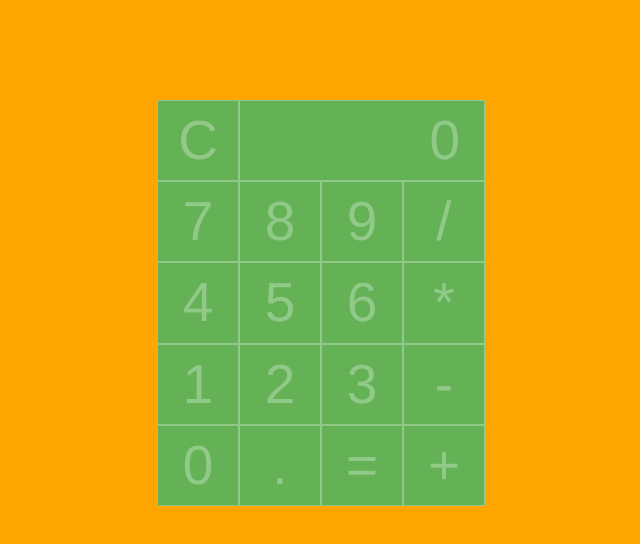
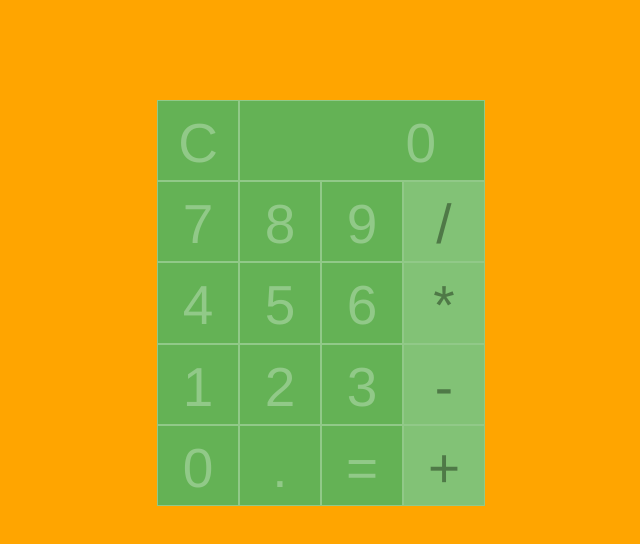
Before and after one commit to cdhorn515/TIY3-calculator, a plain HTML site: page index.html in a window 1280 px wide. Shown: the whole page, without its empty margins (319-959 px from the left). Drawn offline with Linux system fonts and the light colour scheme.

Commit message:
added nodes to js file, created separate div for text in html file and updated to include black, and changed top margin to 10px for text

```diff
--- a/index.html
+++ b/index.html
@@ -1,36 +1,74 @@
 <!DOCTYPE html>
 <html lang="en">
+
 <head>
   <meta charset="utf-8">
   <title>Calculator</title>
   <link rel="stylesheet" href="main.css">
 </head>
+
 <body>
-    <div class="numberViewer">
+  <div class="numberViewer" id="calculator">
 
-        <div class="calc-btn" id="clear">C</div>
-        <div class="calc-btn" id="viewport">0</div>
-        <div class="calc-btn" id="7">7</div>
-        <div class="calc-btn" id="8">8</div>
-        <div class="calc-btn" id="9">9</div>
-        <div class="calc-btn" id="divide light-grn black-txt">/</div>
-        <div class="calc-btn" id="4">4</div>
-        <div class="calc-btn" id="5">5</div>
-        <div class="calc-btn" id="6">6</div>
-        <div class="calc-btn light-grn black-txt" id="multiply">*</div>
-        <div class="calc-btn" id="1">1</div>
-        <div class="calc-btn" id="2">2</div>
-        <div class="calc-btn" id="3">3</div>
-        <div class="calc-btn light-grn black-txt" id="4">-</div>
-        <div class="calc-btn" id="0">0</div>
-        <div class="calc-btn" id="decimal">.</div>
-        <div class="calc-btn" id="equal">=</div>
-        <div class="calc-btn light-grn black-txt" id="plus">+</div>
+    <div class="calc-btn" id="clear">
+      <div class="text">C</div>
+    </div>
+    <div class="calc-btn" id="viewport">
+      <div class="text" id="display">0</div>
+    </div>
+    <div class="calc-btn num" id="7">
+      <div class="text">7</div>
+    </div>
+    <div class="calc-btn num" id="8">
+      <div class="text">8</div>
+    </div>
+    <div class="calc-btn num" id="9">
+      <div class="text">9</div>
+    </div>
+    <div class="calc-btn operator light-grn black-txt" id="divide">
+      <div class="text black-txt">/</div>
+    </div>
+    <div class="calc-btn num" id="4">
+      <div class="text">4</div>
+    </div>
+    <div class="calc-btn num" id="5">
+      <div class="text">5</div>
+    </div>
+    <div class="calc-btn num" id="6">
+      <div class="text">6</div>
+    </div>
+    <div class="calc-btn operator light-grn black-txt" id="multiply">
+      <div class="text">*</div>
+    </div>
+    <div class="calc-btn num" id="1">
+      <div class="text">1</div>
+    </div>
+    <div class="calc-btn num" id="2">
+      <div class="text">2</div>
+    </div>
+    <div class="calc-btn num" id="3">
+      <div class="text">3</div>
+    </div>
+    <div class="calc-btn operator light-grn black-txt" id="minus">
+      <div class="text">-</div>
+    </div>
+    <div class="calc-btn num" id="0">
+      <div class="text">0</div>
+    </div>
+    <div class="calc-btn" id="decimal">
+      <div class="text">.</div>
+    </div>
+    <div class="calc-btn" id="equal">
+      <div class="text">=</div>
+    </div>
+    <div class="calc-btn operator light-grn black-txt" id="plus">
+      <div class="text">+</div>
+    </div>
   </div>
 
 
-    <script type="text/javascript" src="testing.js">
-
+  <script type="text/javascript" src="main.js">
   </script>
 </body>
+
 </html>
--- a/main.css
+++ b/main.css
@@ -27,22 +27,31 @@ background-color: orange;
   flex: 1 1 25%;
   border: 0.5px solid #91C988;
   color: #91C988;
-  /* FIXME:  */
-  /*-black txt for + - * /, change in JS code-*/
-  /*color: #000;*/
+  display: flex;
+  justify-content: flex-start;
+  align-items: flex-start;
+  flex-flow: row wrap;
+}
+
+.text{
+  padding-top: 10px;
   font-size: 55px;
   text-align: center;
-  line-height: 20%;
-  padding-top: 34px;
+  font-weight: lighter;
+  flex: 1 1 25%;
+  height: 100%;
+  width: 100%;
+  margin: 0px;
+}
 
-}
 /*--display flex---*/
-#viewport{
+#viewport, #display{
   flex: 1 1 75%;
   text-align: right;
   padding-right: 24px;
 }
 /*-use this light-grn for mouse-over*/
-.light-grn .black-txt{
+.light-grn, .black-txt{
   background-color: #82C276;
+  color: #4F7947;
 }
--- a/main.js
+++ b/main.js
@@ -1,49 +1,105 @@
 // "use strict";
   //
-  // function that executes when user clicks on clear button
-  // function clearNumbers() {
   //
+  // function displayNumber(num){
+  //   for (var i = 0; i < numberStorageNode.length; i++) {
+  //    if (numToDisplay === numberStorageNode[i]) {
+  //       viewportNode = numToDisplay;
+  //       console.log(numToDisplay);
+  //     }
+  //   }
   // }
-
-  //
-  // everytime a number is clicked it is stored into the numberStorageNode and printed to the screen
-  //use addEventListener "click"
-  // function storeNumbers() {
-      numberStorageNode.push(num);
-      numberViewerNode += num;
-
-  //
-   }
-  // // this function gets called every time an operator is clicked
-  // //accepts number and operator, operator is equal to a number in an object
-  // function doTheMath(number, operator){
-
-      if (operatorObj.property[x])
-  //   for (var i = 0; i<numberStorageNode.length; i++);
-  //    doMath += numberStorageNode + operatorObj[property];
-  //    return
-  // }
-var numberViewer = "";
-var numberStorageNode = [];
-var doMath = '9';
-var sumTotal = 0;
-
-var operatorObj = {
- plus: '+',
- minus:'-',
- multiply: '*',
- divide: '/',
- equal: '=',
- decimal: '.'
- //clear = clearNumbers();
-}
-
-// DOM elements
-//get all calc buttons
-var clearNode = document.querySelectorAll('.calc-btn');
+var calculatorNode = document.getElementById('calculator');
+var allNumbers = document.querySelectorAll('.num');
+//returns an array, loop through the array
+  for (var i = 0; i < allNumbers.length; i++) {
+    var numberStorageNode = allNumbers[i];
+    numberStorageNode.setAttribute('value', numberStorageNode.attributes[1].value);
+    console.log('here', numberStorageNode);
+    // calculatorNode.appendChild(numberStorageNode);
+  }
 
 
 
-sumTotal = "5" + operatorObj.minus + "1"
+var operatorNode = document.querySelectorAll('.operator');
+// drill down inside of array
+// console.log(allNumbers[0].attributes[1].value);
+var clearNode = document.getElementById('clear');
+// calculatorNode.appendChild(clearNode);
+var displayNode = document.getElementById('viewport');
+// calculatorNode.appendChild(displayNode);
+var equalNode = document.getElementById('equal');
+// calculatorNode.appendChild(equalNode);
+var decimalNode = document.getElementById('decimal');
+numberStorageNode.addEventListener('click', displayNumber);
 
-console.log(sumTotal);
+function displayNumber() {
+  displayNode.textContent = numberStorageNode.attributes.value;
+}
+
+
+// for (var i = 0; i < numberStorageNode.length; i++) {
+//       calculatorNode.appendChild(numberStorageNode[i]);
+//
+//     }   console.log(numberStorageNode);
+
+
+//
+//
+//   var operatorNode = document.getElementsByClassName('.operator');
+//
+//   console.log(numberStorageNode);
+//   console.log(operatorNode);
+//
+//
+//   // var viewportNode = document.getElementById('viewport');
+//   //
+//   // var numToDisplay = numberStorageNode.addEventListener('click', displayNumber)
+//
+//
+//   // function that executes when user clicks on clear button
+//   // function clearNumbers() {
+//   //
+//   // }
+//
+//   // everytime a number is clicked it is stored into the numberStorageNode and printed to the screen
+//   //use addEventListener "click"
+//   // function storeNumbers() {
+//       // numberStorageNode.push(num);
+//       // numberViewerNode += num;
+//
+//
+//   //  }
+//   // // this function gets called every time an operator is clicked
+//   // //accepts number and operator, operator is equal to a number in an object
+//   // function doTheMath(number, operator){
+//
+//       // if (operatorObj.property[x])
+//   //   for (var i = 0; i<numberStorageNode.length; i++);
+//   //    doMath += numberStorageNode + operatorObj[property];
+//   //    return
+//   // }
+// var numberViewer = "";
+// // var numberStorageNode = [];
+// var doMath = '9';
+// var sumTotal = 0;
+
+// var operatorObj = {
+//  plus: '+',
+//  minus:'-',
+//  multiply: '*',
+//  divide: '/',
+//  equal: '=',
+//  decimal: '.'
+//  //clear = clearNumbers();
+// }
+
+// DOM elements
+//get all num buttons--returns an array with div, id, and class names array returns order of [7,8,9,4,5,6,1,2,3,0]
+
+
+
+
+
+// sumTotal = "5" + operatorObj.minus + "1"
+//
```
Lines whose indentation alone changed are shown as unchanged.
